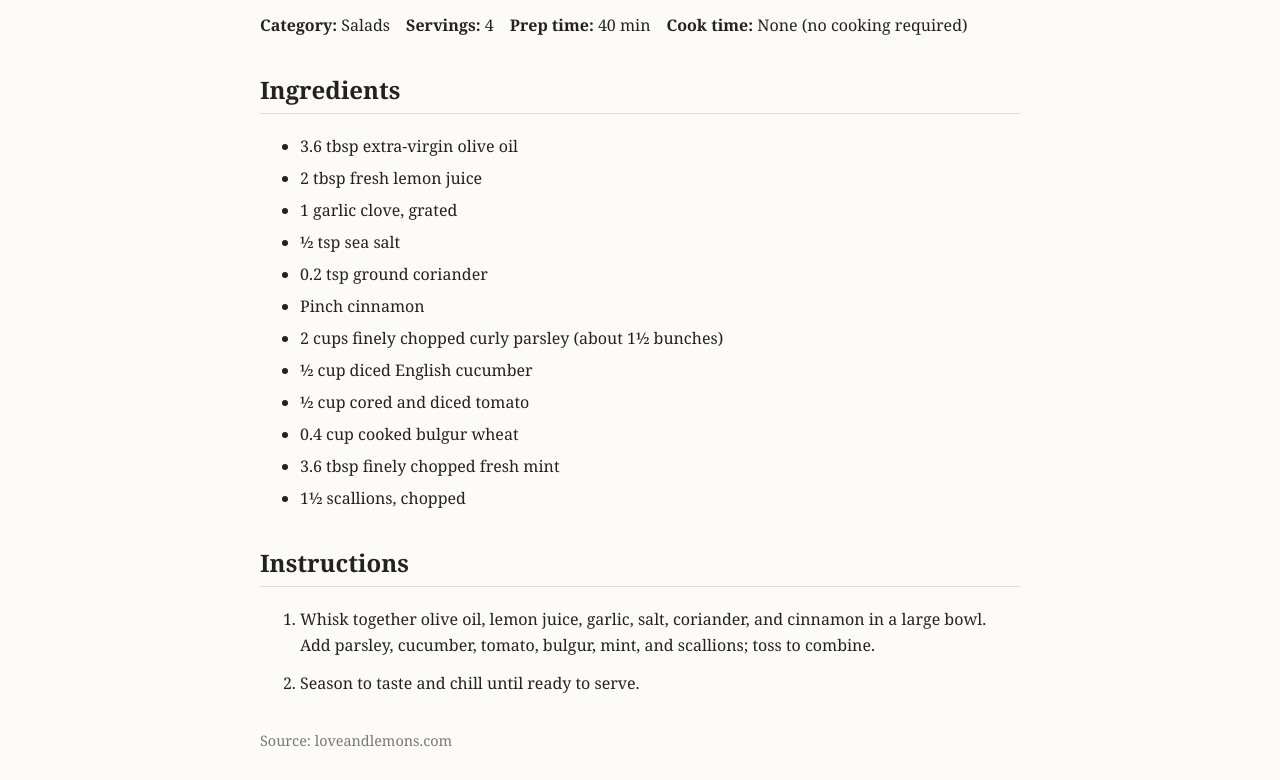
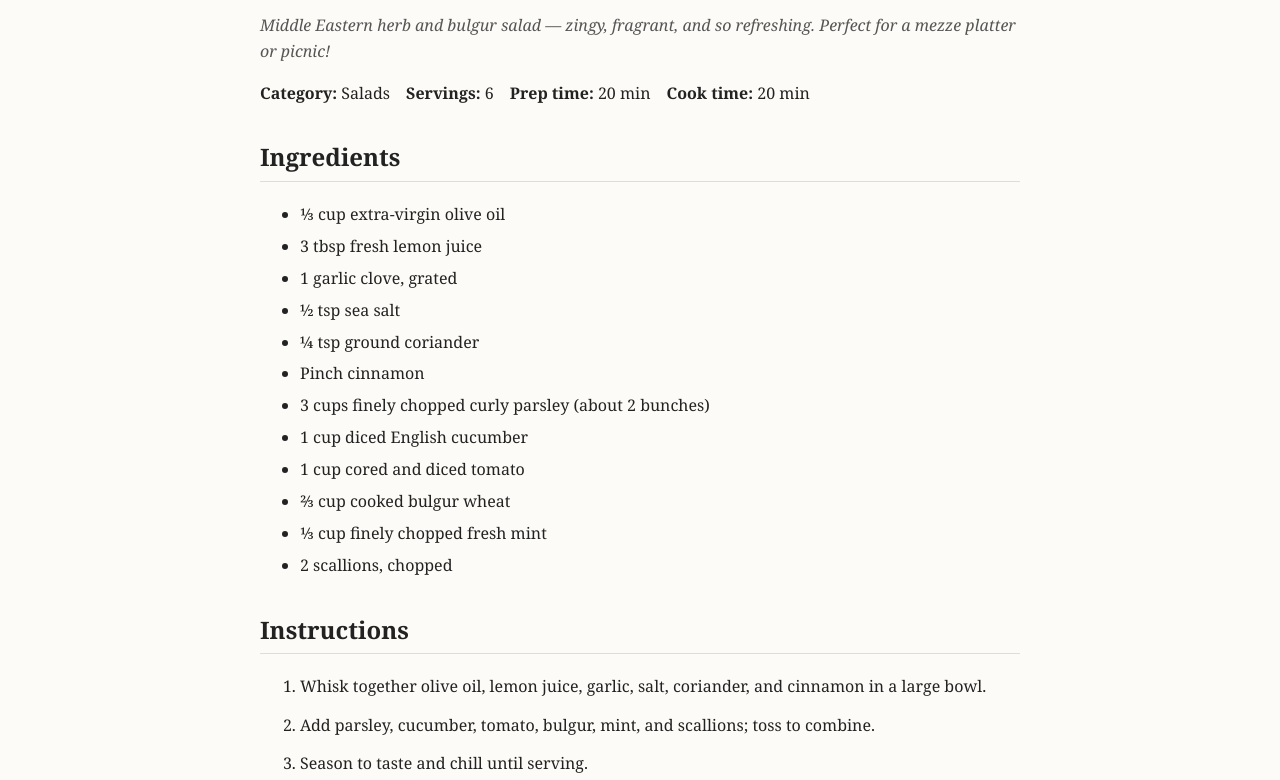
Before and after one commit to flatbed-hook/recipies, a plain HTML site: page recipes/tabbouleh.html in a window 1280 px wide. Shown: the part 172-952 px from the top of the page. Drawn offline with Linux system fonts and the light colour scheme.

Commit message:
Redo recipe: Tabbouleh, sourced directly from loveandlemons.com

```diff
--- a/recipes/tabbouleh.html
+++ b/recipes/tabbouleh.html
@@ -10,33 +10,37 @@
 <header class="site-header"><a href="../index.html">← All Recipes</a></header>
 <main>
 <h1>Tabbouleh</h1>
+<p class="description">Middle Eastern herb and bulgur salad — zingy, fragrant, and so refreshing. Perfect for a mezze platter or picnic!</p>
 <ul class="meta">
 <li><strong>Category:</strong> Salads</li>
-<li><strong>Servings:</strong> 4</li>
-<li><strong>Prep time:</strong> 40 min</li>
-<li><strong>Cook time:</strong> None (no cooking required)</li>
+<li><strong>Servings:</strong> 6</li>
+<li><strong>Prep time:</strong> 20 min</li>
+<li><strong>Cook time:</strong> 20 min</li>
 </ul>
 <h2>Ingredients</h2>
 <ul class="ingredients">
-<li>3.6 tbsp extra-virgin olive oil</li>
-<li>2 tbsp fresh lemon juice</li>
+<li>⅓ cup extra-virgin olive oil</li>
+<li>3 tbsp fresh lemon juice</li>
 <li>1 garlic clove, grated</li>
 <li>½ tsp sea salt</li>
-<li>0.2 tsp ground coriander</li>
+<li>¼ tsp ground coriander</li>
 <li>Pinch cinnamon</li>
-<li>2 cups finely chopped curly parsley (about 1½ bunches)</li>
-<li>½ cup diced English cucumber</li>
-<li>½ cup cored and diced tomato</li>
-<li>0.4 cup cooked bulgur wheat</li>
-<li>3.6 tbsp finely chopped fresh mint</li>
-<li>1½ scallions, chopped</li>
+<li>3 cups finely chopped curly parsley (about 2 bunches)</li>
+<li>1 cup diced English cucumber</li>
+<li>1 cup cored and diced tomato</li>
+<li>⅔ cup cooked bulgur wheat</li>
+<li>⅓ cup finely chopped fresh mint</li>
+<li>2 scallions, chopped</li>
 </ul>
 <h2>Instructions</h2>
 <ol class="steps">
-<li>Whisk together olive oil, lemon juice, garlic, salt, coriander, and cinnamon in a large bowl. Add parsley, cucumber, tomato, bulgur, mint, and scallions; toss to combine.</li>
-<li>Season to taste and chill until ready to serve.</li>
+<li>Whisk together olive oil, lemon juice, garlic, salt, coriander, and cinnamon in a large bowl.</li>
+<li>Add parsley, cucumber, tomato, bulgur, mint, and scallions; toss to combine.</li>
+<li>Season to taste and chill until serving.</li>
 </ol>
-<footer class="source">Source: loveandlemons.com</footer>
+<h2>Notes</h2>
+<p>Coarse bulgur: boil 2 cups water, add 1 cup dry bulgur, cover, and remove from heat. Let sit 20 to 30 minutes until tender, then drain excess water and fluff with a fork; use ⅔ cup cooked bulgur, cooled before adding. Fine bulgur: place in a bowl, cover with ½ inch water, and soak 20 minutes until tender, then drain.</p>
+<footer class="source">Source: <a href="https://www.loveandlemons.com/tabbouleh/">Love and Lemons</a></footer>
 </main>
 </body>
 </html>
```
